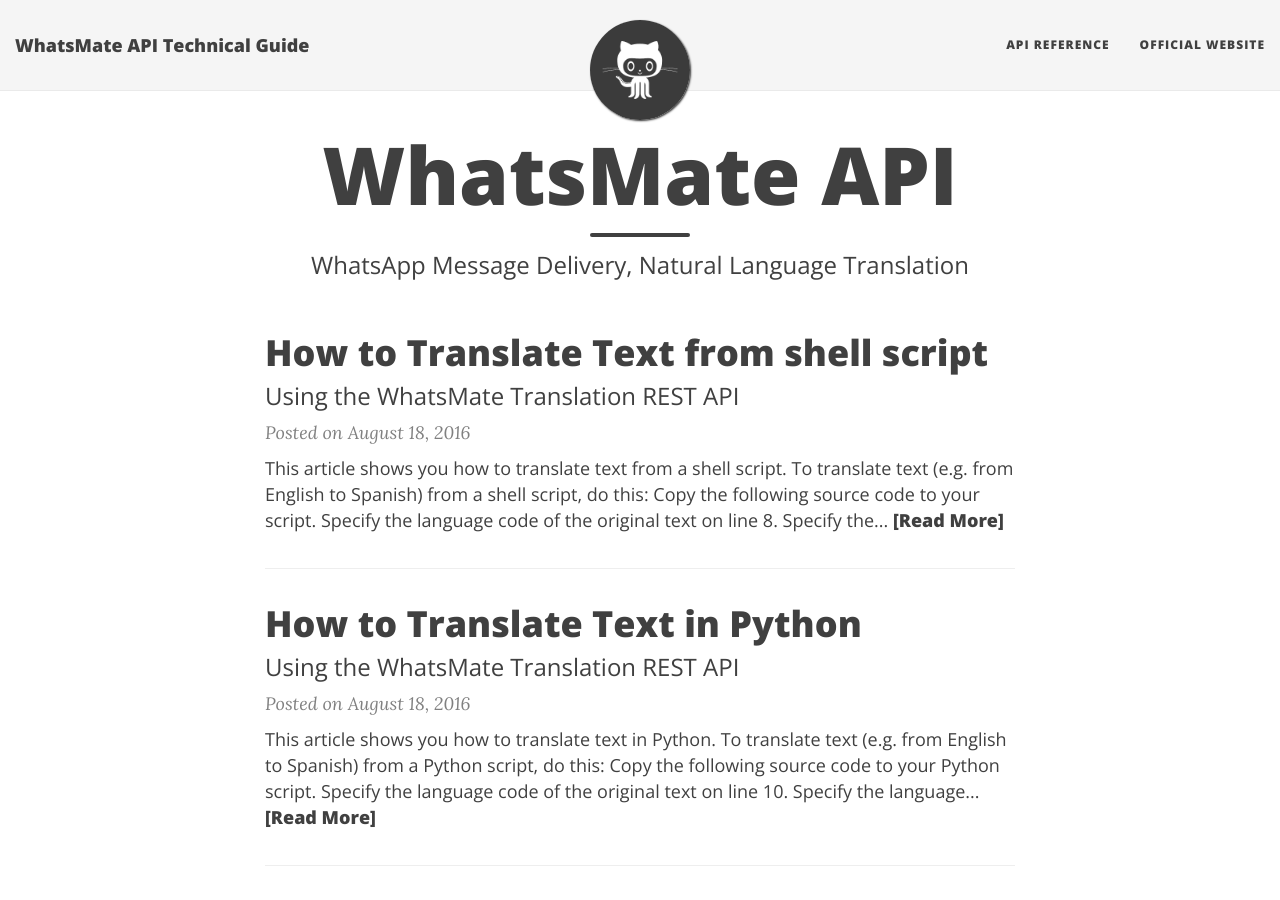
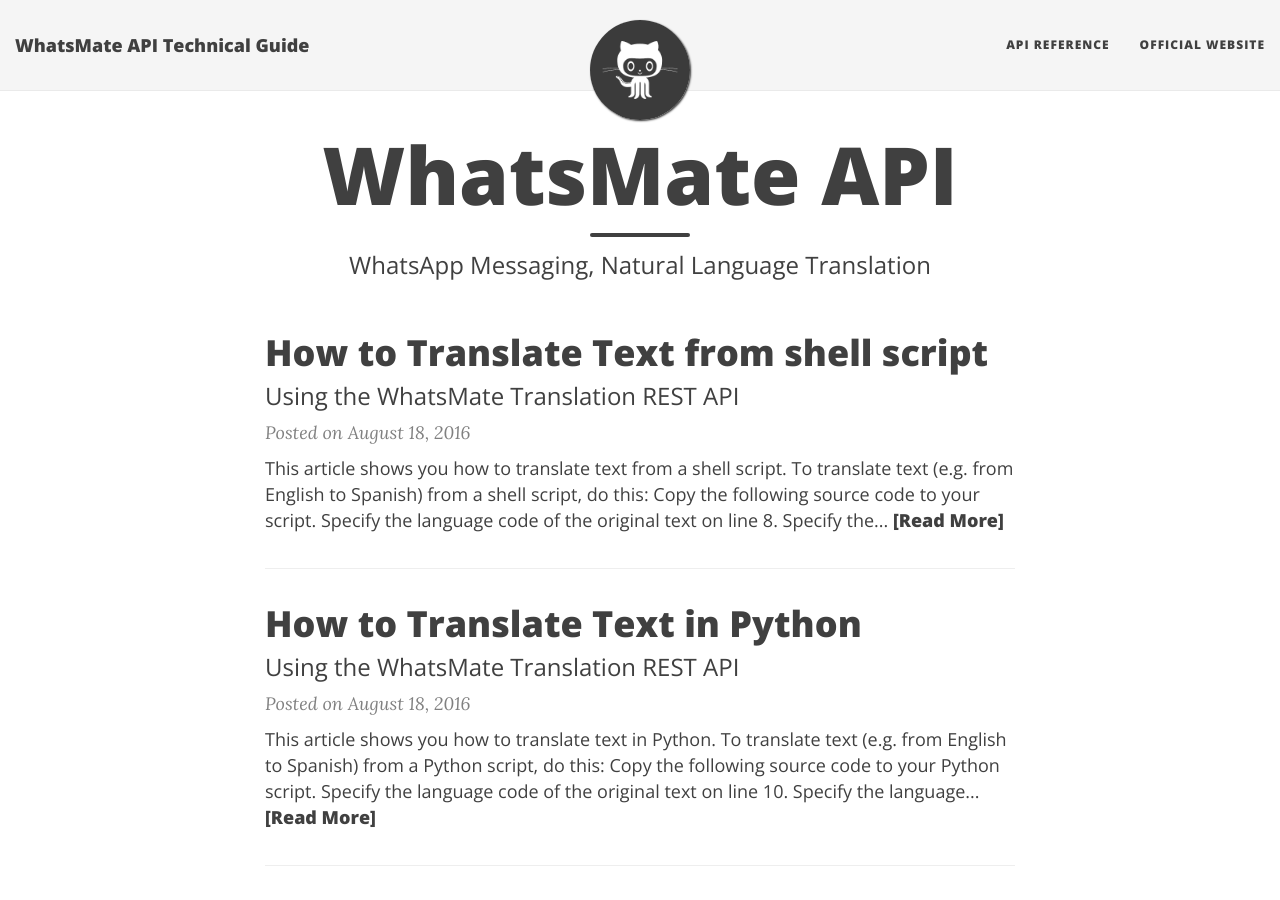
Before and after one commit to whatsmate/whatsmate.github.io, a Jekyll site: the page built from index.html, in a window 1280 px wide and 900 px high. Built offline with Jekyll 4.4.1, drawn with Linux system fonts in a browser that asks for light colours; nearby versions of some CDN libraries; the list of posts is cut into pages by our own code.

Commit message:
fix typo

```diff
--- a/index.html
+++ b/index.html
@@ -1,7 +1,7 @@
 ---
 layout: page
 title: WhatsMate API
-subtitle: WhatsApp Message Delivery, Natural Language Translation
+subtitle: WhatsApp Messaging, Natural Language Translation
 ---
 
 <div class="posts-list">
```
